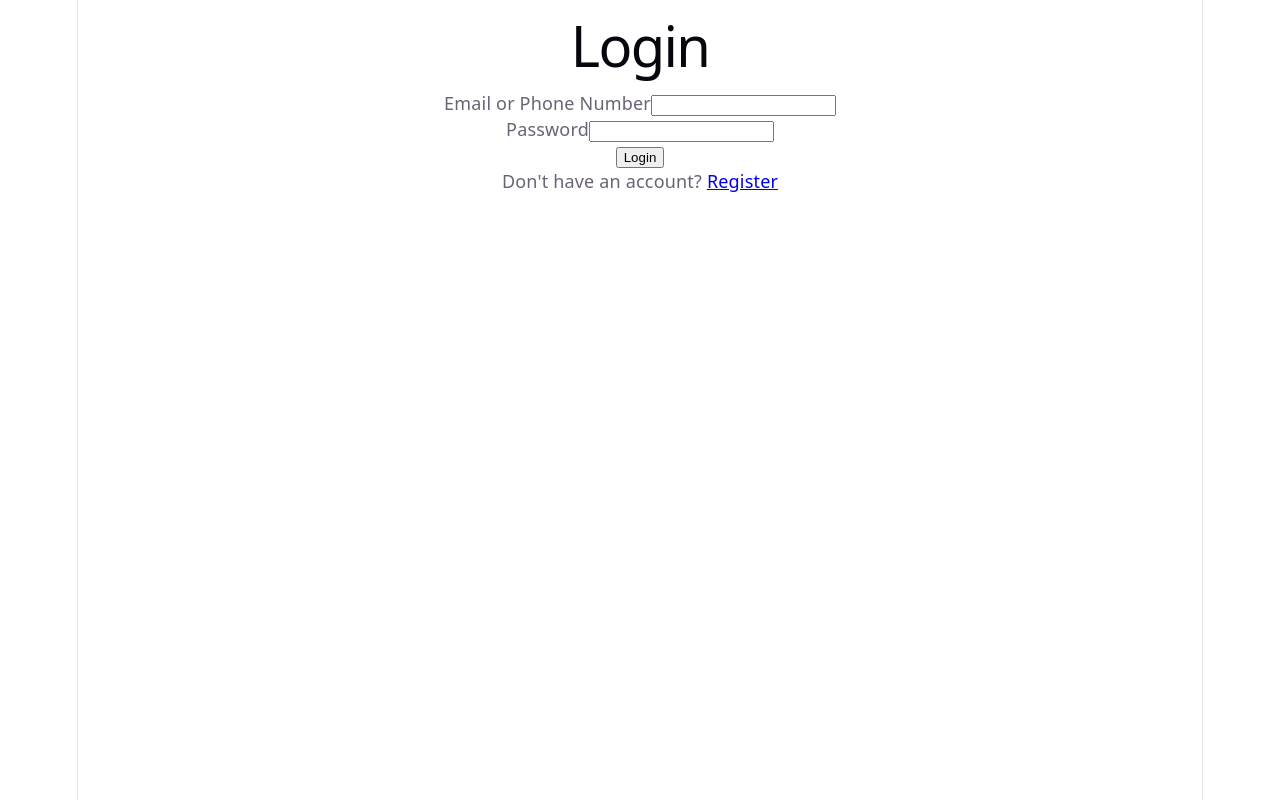
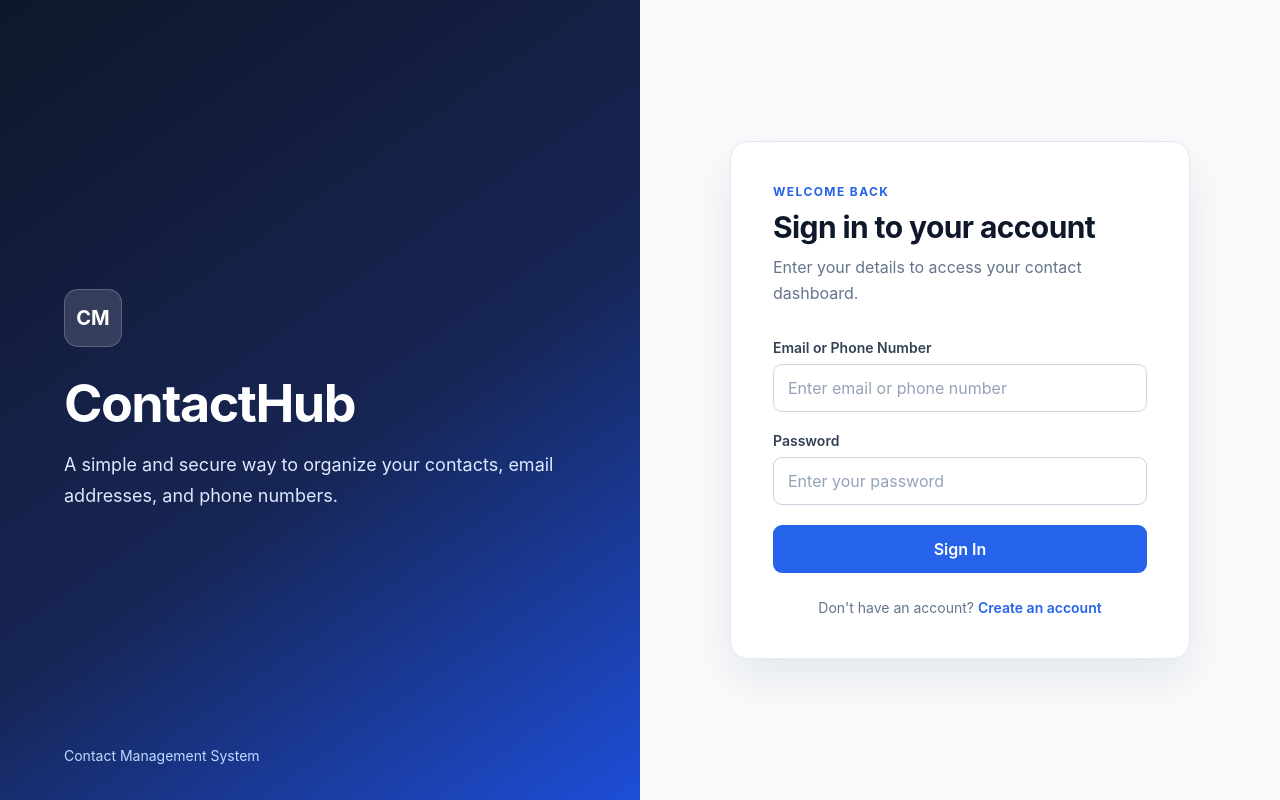
Before and after one commit to 10pshine-cohort-9/cohort-9-java-14438-arisha, a React app in the folder frontend/: page / in a window 1280 px wide. Built offline with nearby package versions, Linux system fonts and the light colour scheme; the HTML template or start-up script is replaced by a standard one.

Commit message:
Style professional login page

```diff
--- a/frontend/src/index.css
+++ b/frontend/src/index.css
@@ -1,111 +1,267 @@
-:root {
-  --text: #6b6375;
-  --text-h: #08060d;
-  --bg: #fff;
-  --border: #e5e4e7;
-  --code-bg: #f4f3ec;
-  --accent: #aa3bff;
-  --accent-bg: rgba(170, 59, 255, 0.1);
-  --accent-border: rgba(170, 59, 255, 0.5);
-  --social-bg: rgba(244, 243, 236, 0.5);
-  --shadow:
-    rgba(0, 0, 0, 0.1) 0 10px 15px -3px, rgba(0, 0, 0, 0.05) 0 4px 6px -2px;
-
-  --sans: system-ui, 'Segoe UI', Roboto, sans-serif;
-  --heading: system-ui, 'Segoe UI', Roboto, sans-serif;
-  --mono: ui-monospace, Consolas, monospace;
-
-  font: 18px/145% var(--sans);
-  letter-spacing: 0.18px;
-  color-scheme: light dark;
-  color: var(--text);
-  background: var(--bg);
-  font-synthesis: none;
-  text-rendering: optimizeLegibility;
-  -webkit-font-smoothing: antialiased;
-  -moz-osx-font-smoothing: grayscale;
-
-  @media (max-width: 1024px) {
-    font-size: 16px;
-  }
+* {
+    box-sizing: border-box;
 }
 
-@media (prefers-color-scheme: dark) {
-  :root {
-    --text: #9ca3af;
-    --text-h: #f3f4f6;
-    --bg: #16171d;
-    --border: #2e303a;
-    --code-bg: #1f2028;
-    --accent: #c084fc;
-    --accent-bg: rgba(192, 132, 252, 0.15);
-    --accent-border: rgba(192, 132, 252, 0.5);
-    --social-bg: rgba(47, 48, 58, 0.5);
-    --shadow:
-      rgba(0, 0, 0, 0.4) 0 10px 15px -3px, rgba(0, 0, 0, 0.25) 0 4px 6px -2px;
-  }
-
-  #social .button-icon {
-    filter: invert(1) brightness(2);
-  }
+html,
+body,
+#root {
+    min-height: 100%;
+    margin: 0;
 }
 
 body {
-  margin: 0;
+    min-width: 320px;
+    font-family:
+        Inter,
+        "Segoe UI",
+        Arial,
+        sans-serif;
+    background: #f4f7fb;
+    color: #1e293b;
 }
 
-#root {
-  width: 1126px;
-  max-width: 100%;
-  margin: 0 auto;
-  text-align: center;
-  border-inline: 1px solid var(--border);
-  min-height: 100svh;
-  display: flex;
-  flex-direction: column;
-  box-sizing: border-box;
+button,
+input {
+    font: inherit;
 }
 
-h1,
-h2 {
-  font-family: var(--heading);
-  font-weight: 500;
-  color: var(--text-h);
+button {
+    cursor: pointer;
 }
 
-h1 {
-  font-size: 56px;
-  letter-spacing: -1.68px;
-  margin: 32px 0;
-  @media (max-width: 1024px) {
-    font-size: 36px;
-    margin: 20px 0;
-  }
-}
-h2 {
-  font-size: 24px;
-  line-height: 118%;
-  letter-spacing: -0.24px;
-  margin: 0 0 8px;
-  @media (max-width: 1024px) {
-    font-size: 20px;
-  }
-}
-p {
-  margin: 0;
+/* Authentication pages */
+
+.auth-page {
+    min-height: 100vh;
+    display: grid;
+    grid-template-columns: 1fr 1fr;
+    background: #ffffff;
 }
 
-code,
-.counter {
-  font-family: var(--mono);
-  display: inline-flex;
-  border-radius: 4px;
-  color: var(--text-h);
+.auth-brand {
+    min-height: 100vh;
+    padding: 64px;
+    display: flex;
+    flex-direction: column;
+    justify-content: center;
+    position: relative;
+    background:
+        linear-gradient(
+            145deg,
+            #0f172a 0%,
+            #172554 55%,
+            #1d4ed8 100%
+        );
+    color: #ffffff;
 }
 
-code {
-  font-size: 15px;
-  line-height: 135%;
-  padding: 4px 8px;
-  background: var(--code-bg);
+.brand-badge {
+    width: 58px;
+    height: 58px;
+    margin-bottom: 28px;
+    display: flex;
+    align-items: center;
+    justify-content: center;
+    border-radius: 14px;
+    background: rgba(255, 255, 255, 0.14);
+    border: 1px solid rgba(255, 255, 255, 0.2);
+    font-size: 20px;
+    font-weight: 700;
 }
+
+.auth-brand h1 {
+    margin: 0 0 18px;
+    font-size: 52px;
+    line-height: 1.1;
+    letter-spacing: -1.5px;
+}
+
+.brand-description {
+    max-width: 500px;
+    margin: 0;
+    color: #dbeafe;
+    font-size: 18px;
+    line-height: 1.7;
+}
+
+.brand-footer {
+    position: absolute;
+    bottom: 36px;
+    left: 64px;
+    color: #bfdbfe;
+    font-size: 14px;
+}
+
+.auth-panel {
+    min-height: 100vh;
+    padding: 40px;
+    display: flex;
+    align-items: center;
+    justify-content: center;
+    background: #f8fafc;
+}
+
+.auth-card {
+    width: 100%;
+    max-width: 460px;
+    padding: 42px;
+    background: #ffffff;
+    border: 1px solid #e2e8f0;
+    border-radius: 18px;
+    box-shadow:
+        0 20px 45px rgba(15, 23, 42, 0.08);
+}
+
+.auth-heading {
+    margin-bottom: 32px;
+}
+
+.auth-eyebrow {
+    margin: 0 0 10px;
+    color: #2563eb;
+    font-size: 12px;
+    font-weight: 700;
+    letter-spacing: 1.4px;
+}
+
+.auth-heading h2 {
+    margin: 0 0 10px;
+    color: #0f172a;
+    font-size: 30px;
+    letter-spacing: -0.6px;
+}
+
+.auth-heading > p:last-child {
+    margin: 0;
+    color: #64748b;
+    line-height: 1.6;
+}
+
+.auth-form {
+    display: flex;
+    flex-direction: column;
+    gap: 20px;
+}
+
+.form-group {
+    display: flex;
+    flex-direction: column;
+    gap: 8px;
+}
+
+.form-group label {
+    color: #334155;
+    font-size: 14px;
+    font-weight: 600;
+}
+
+.form-group input {
+    width: 100%;
+    height: 48px;
+    padding: 0 14px;
+    border: 1px solid #cbd5e1;
+    border-radius: 9px;
+    outline: none;
+    background: #ffffff;
+    color: #0f172a;
+    transition:
+        border-color 0.2s,
+        box-shadow 0.2s;
+}
+
+.form-group input::placeholder {
+    color: #94a3b8;
+}
+
+.form-group input:focus {
+    border-color: #2563eb;
+    box-shadow: 0 0 0 3px rgba(37, 99, 235, 0.12);
+}
+
+.primary-button {
+    min-height: 48px;
+    padding: 0 20px;
+    border: 0;
+    border-radius: 9px;
+    background: #2563eb;
+    color: #ffffff;
+    font-weight: 600;
+    transition:
+        background 0.2s,
+        transform 0.2s;
+}
+
+.primary-button:hover {
+    background: #1d4ed8;
+}
+
+.primary-button:active {
+    transform: translateY(1px);
+}
+
+.full-width {
+    width: 100%;
+}
+
+.form-message {
+    margin: 0;
+    padding: 11px 13px;
+    border-radius: 8px;
+    font-size: 14px;
+}
+
+.error-message {
+    background: #fef2f2;
+    color: #b91c1c;
+    border: 1px solid #fecaca;
+}
+
+.auth-switch {
+    margin: 26px 0 0;
+    text-align: center;
+    color: #64748b;
+    font-size: 14px;
+}
+
+.auth-switch a {
+    color: #2563eb;
+    font-weight: 600;
+    text-decoration: none;
+}
+
+.auth-switch a:hover {
+    text-decoration: underline;
+}
+
+@media (max-width: 850px) {
+    .auth-page {
+        grid-template-columns: 1fr;
+    }
+
+    .auth-brand {
+        min-height: auto;
+        padding: 40px 28px;
+    }
+
+    .auth-brand h1 {
+        font-size: 38px;
+    }
+
+    .brand-description {
+        font-size: 16px;
+    }
+
+    .brand-footer {
+        position: static;
+        margin-top: 32px;
+    }
+
+    .auth-panel {
+        min-height: auto;
+        padding: 32px 20px;
+    }
+
+    .auth-card {
+        padding: 30px 24px;
+    }
+}
--- a/frontend/src/pages/LoginPage.jsx
+++ b/frontend/src/pages/LoginPage.jsx
@@ -40,41 +40,86 @@ function LoginPage() {
     }
 
     return (
-        <div>
-            <h1>Login</h1>
+    <div className="auth-page">
+        <section className="auth-brand">
+            <div className="brand-badge">CM</div>
 
-            <form onSubmit={handleSubmit}>
-                <div>
+            <h1>ContactHub</h1>
+
+            <p className="brand-description">
+                A simple and secure way to organize your contacts,
+                email addresses, and phone numbers.
+            </p>
+
+            <div className="brand-footer">
+                Contact Management System
+            </div>
+        </section>
+
+        <section className="auth-panel">
+            <div className="auth-card">
+                <div className="auth-heading">
+                    <p className="auth-eyebrow">WELCOME BACK</p>
+
+                    <h2>Sign in to your account</h2>
+
+                    <p>
+                        Enter your details to access your contact dashboard.
+                    </p>
+                </div>
+
+                <form className="auth-form" onSubmit={handleSubmit}>
+                    <div className="form-group">
                         <label>Email or Phone Number</label>
+
                         <input
                             type="text"
+                            placeholder="Enter email or phone number"
                             value={identifier}
-                        onChange={(event) => setIdentifier(event.target.value)}
+                            onChange={(event) =>
+                                setIdentifier(event.target.value)
+                            }
                             required
                         />
                     </div>
 
-                <div>
+                    <div className="form-group">
                         <label>Password</label>
+
                         <input
                             type="password"
+                            placeholder="Enter your password"
                             value={password}
-                        onChange={(event) => setPassword(event.target.value)}
+                            onChange={(event) =>
+                                setPassword(event.target.value)
+                            }
                             required
                         />
                     </div>
 
-                {error && <p>{error}</p>}
+                    {error && (
+                        <p className="form-message error-message">
+                            {error}
+                        </p>
+                    )}
 
-                <button type="submit">Login</button>
+                    <button
+                        className="primary-button full-width"
+                        type="submit"
+                    >
+                        Sign In
+                    </button>
                 </form>
 
-            <p>
+                <p className="auth-switch">
                     Don't have an account?{" "}
-                <Link to="/register">Register</Link>
+                    <Link to="/register">Create an account</Link>
                 </p>
             </div>
+        </section>
+    </div>
     );
+
 }
 
 export default LoginPage;
```
Lines whose indentation alone changed are shown as unchanged.
